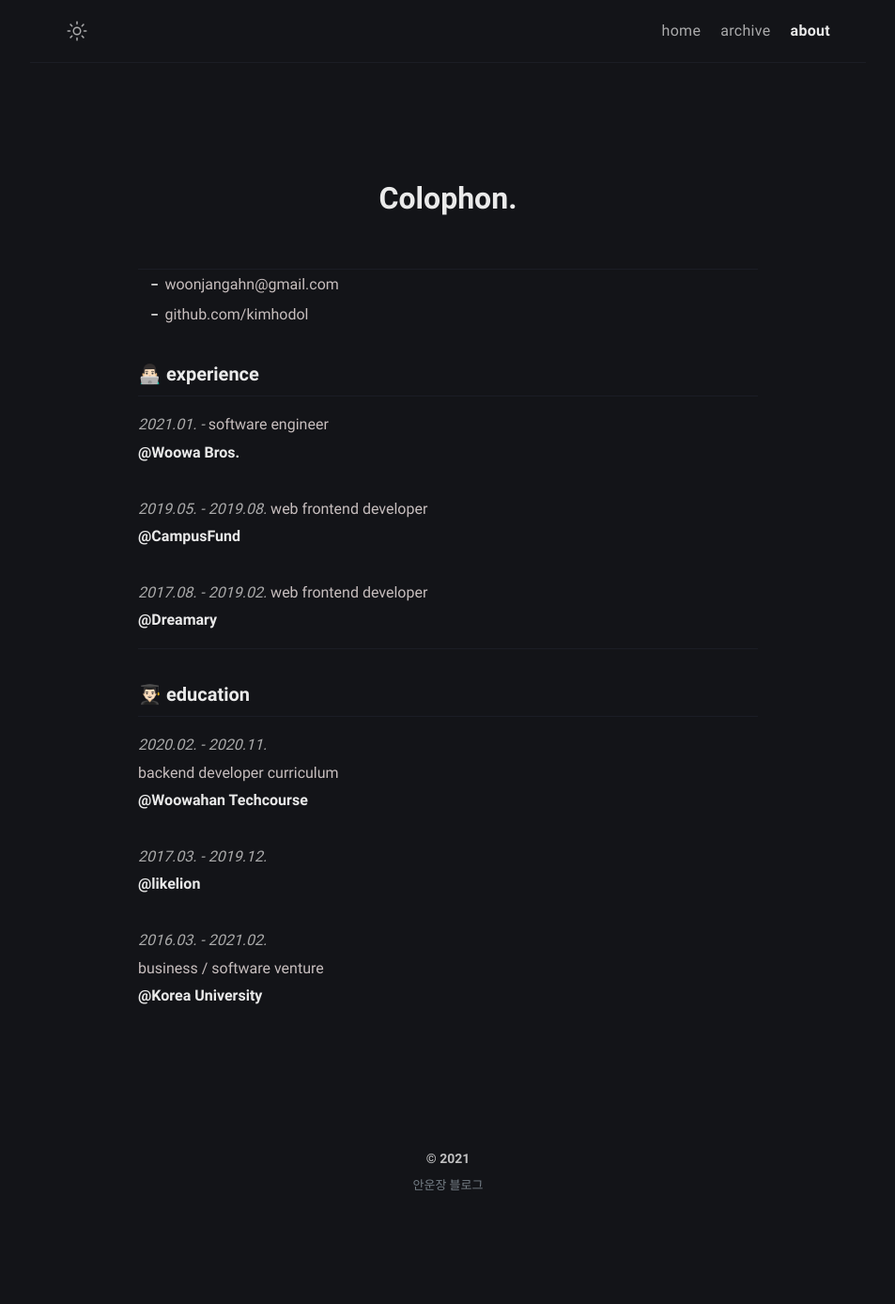
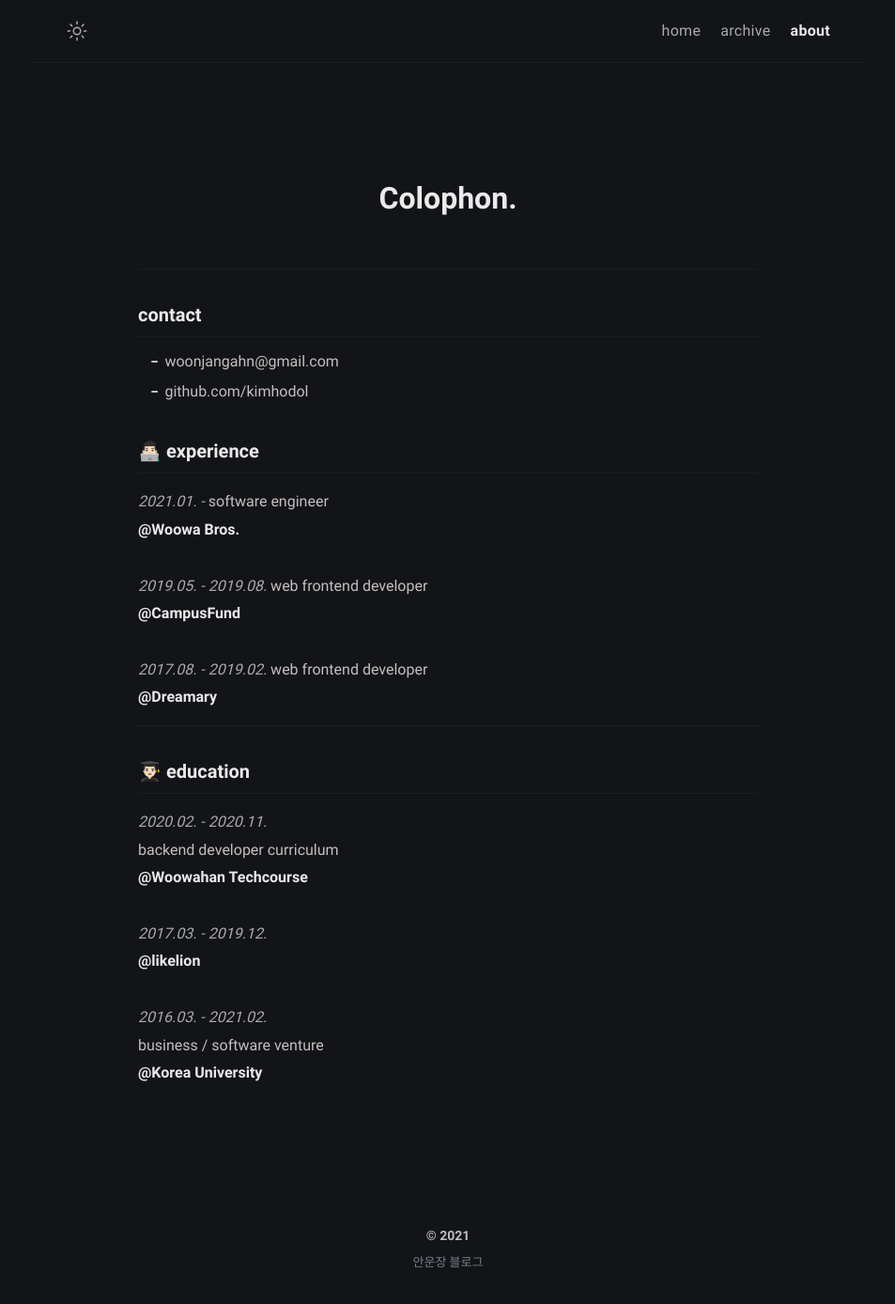
Before and after one commit to kimhodol/hodol-aa96c, a Jekyll site: the page built from about.md, in a window 1280 px wide. Shown: the whole page at 94% size, without its empty margins (163-1116 px from the left). Built offline with Jekyll 4.4.1, drawn with Linux system fonts in a browser that asks for light colours; before the commit the page ends 1306 px from its top, so only the background shows below that.

Commit message:
about.md: changed

```diff
--- a/about.md
+++ b/about.md
@@ -7,6 +7,7 @@ comments: false
 ---
 
 ---
+### contact
 - {{ site.author.email }}
 - github.com/{{ site.author.github }}
 
```
